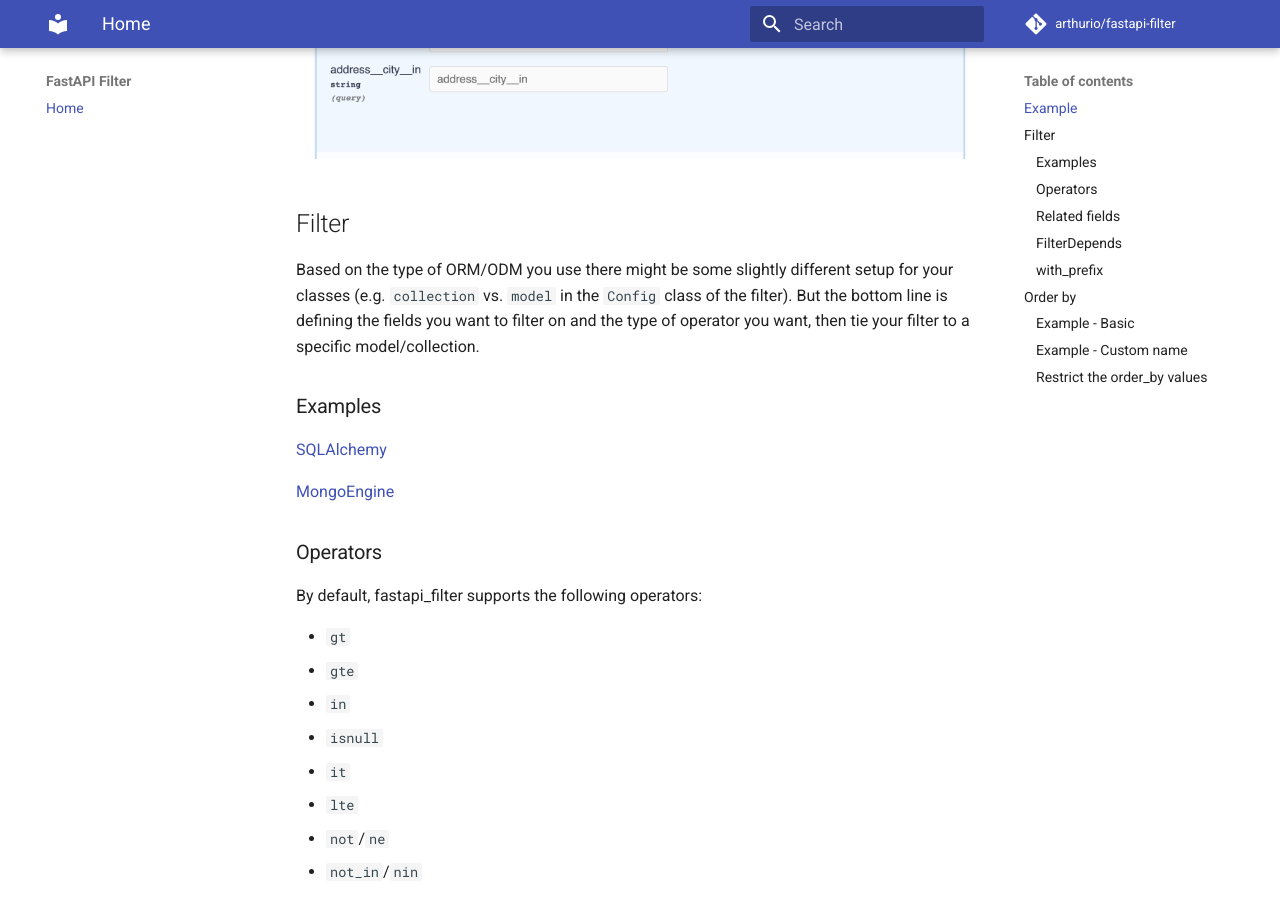
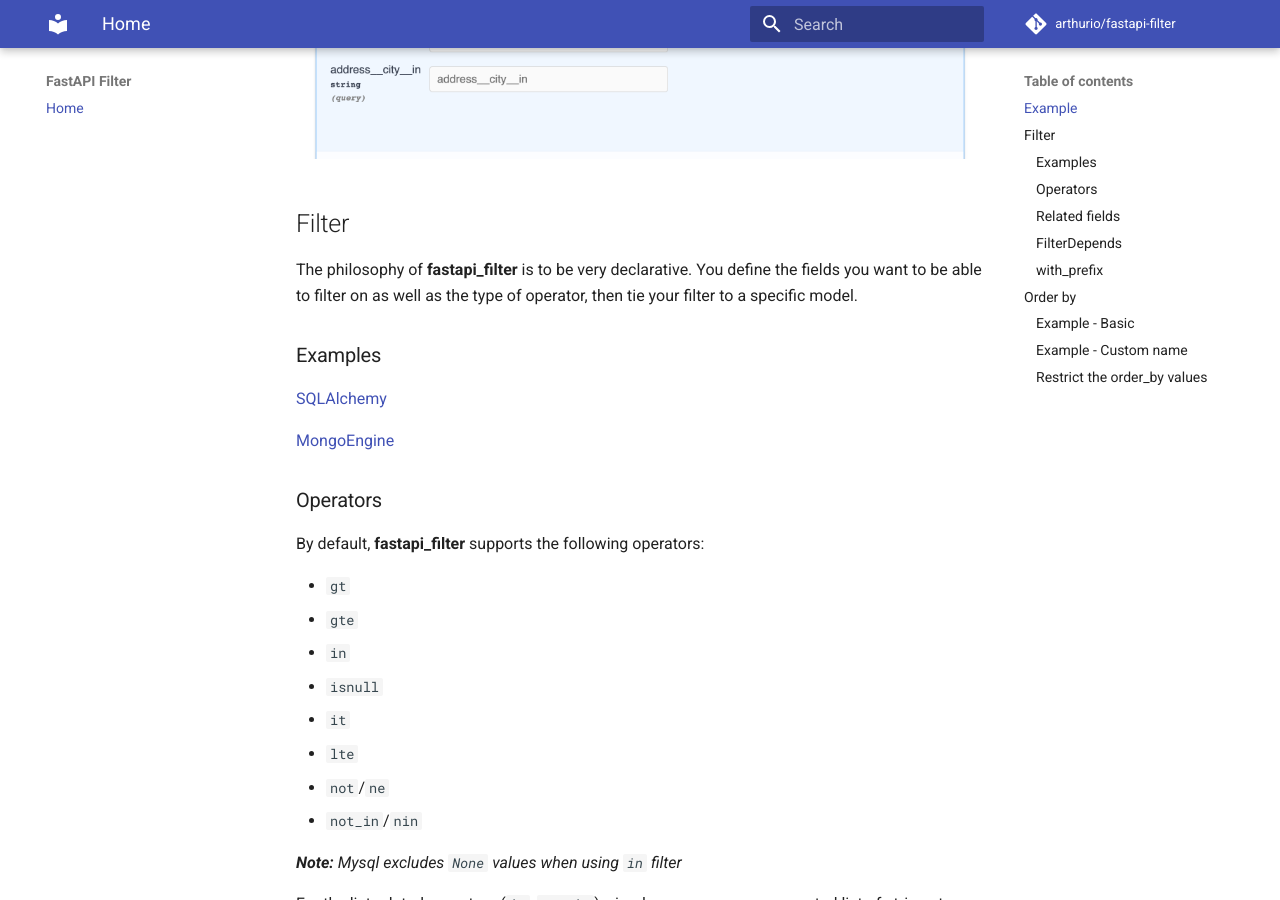
Before and after one commit to arthurio/fastapi-filter, an MkDocs documentation site: the page built from docs/index.md, in a window 1280 px wide and 900 px high, scrolled down 882 px. Built offline with MkDocs 1.6.1 and Material for MkDocs 9.7.7, drawn with Linux system fonts in a browser that asks for light colours; comment, search, counter and statistics services are not loaded; some of the changed text lies outside the part shown.

Commit message:
Cleanup docs

````diff
--- a/docs/index.md
+++ b/docs/index.md
@@ -12,9 +12,8 @@
 
 ## Filter
 
-Based on the type of ORM/ODM you use there might be some slightly different setup for your classes (e.g. `collection`
-vs. `model` in the `Config` class of the filter). But the bottom line is defining the fields you want to filter on and
-the type of operator you want, then tie your filter to a specific model/collection.
+The philosophy of **fastapi_filter** is to be very declarative. You define the fields you want to be able to filter on
+as well as the type of operator, then tie your filter to a specific model.
 
 ### Examples
 
@@ -24,7 +23,7 @@
 
 ### Operators
 
-By default, fastapi_filter supports the following operators:
+By default, **fastapi_filter** supports the following operators:
 
   - `gt`
   - `gte`
@@ -127,8 +127,8 @@
 takes a list of string. From an API call perspective, just like the `__in` filters, you simply pass a comma separated
 list of strings.
 
-You can change the **direction** of the sorting (asc or desc) by prefixing with `-` or `+` (Optional, it's the default
-behavior if omitted).
+You can change the **direction** of the sorting (*asc* or *desc*) by prefixing with `-` or `+` (Optional, it's the
+default behavior if omitted).
 
 If you don't want to allow ordering on your filter, just don't add `order_by` as a field and you are all set.
 
@@ -153,14 +153,18 @@
     return result.scalars().all()
 ```
 
+Valid urls:
+
 ```bash
-curl /users?order_by=age,-created_at
-curl /users
-curl /users?order_by=-name
-curl /users?order_by=+id
+/users?order_by=age,-created_at
+/users
+/users?order_by=-name
+/users?order_by=+id
 ```
 
 ### Example - Custom name
+
+If for some reason you can't or don't want to use `order_by` as the field name for ordering, you can override it:
 
 ```python
 from fastapi_filter.contrib.sqlalchemy import Filter
@@ -190,7 +196,7 @@
 curl /users?custom_order_by=+id
 ```
 
-### Restrict the order_by values
+### Restrict the `order_by` values
 
 Add the following validator to your filter class:
 
````
Also changed, not shown: other parts of docs/index.md (+3 -0 lines).
